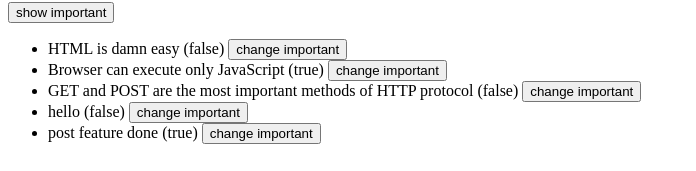
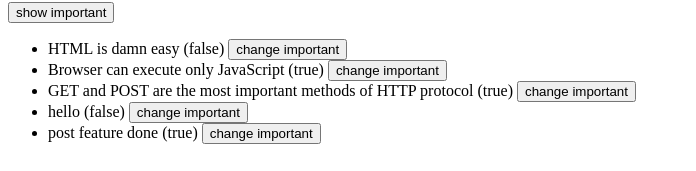
Before and after one commit to rajutamanglama63/notes-app, a React (Create React App) app: page / in a window 1280 px wide. Shown: the part 117-288 px from the top of the page, without its empty margins (0-696 px from the left). Built offline with nearby package versions, Linux system fonts and the light colour scheme; data requests are answered from the project's data file.

Commit message:
feat : error handling

```diff
--- a/db.json
+++ b/db.json
@@ -16,7 +16,7 @@
       "id": 3,
       "content": "GET and POST are the most important methods of HTTP protocol",
       "date": "2022-1-17T19:20:14.298Z",
-      "important": false
+      "important": true
     },
     {
       "content": "hello",
--- a/src/App.js
+++ b/src/App.js
@@ -53,10 +53,13 @@ function App() {
     const toUpdate = { ...note, important: !note.important };
 
     // axios.put(`http://localhost:5000/notes/${id}`, toUpdate)
-    noteApiServices.updateNoteObj(id, toUpdate).then((data) => {
-      console.log(data);
-      setNotes(notes.map((a) => (a.id !== id ? a : data)));
-    });
+    noteApiServices
+      .updateNoteObj(id, toUpdate)
+      .then((data) => {
+        console.log(data);
+        setNotes(notes.map((a) => (a.id !== id ? a : data)));
+      })
+      .catch((err) => console.log(err));
   };
   return (
     <div>
```
